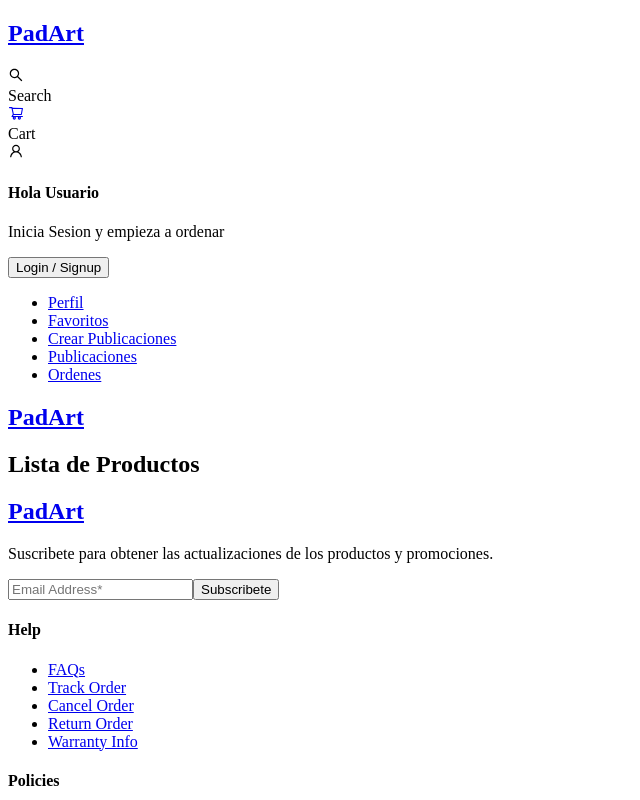
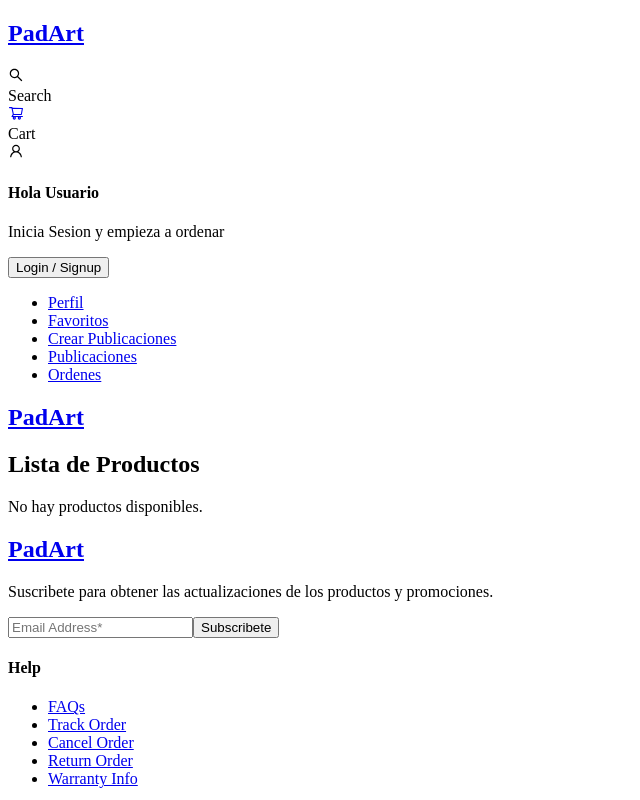
Before and after one commit to AlexandroOcon/PadArtFinal, a React (Create React App) app: page /productlist in a window 1280 px wide. Shown: the top 800 px of the page, without its empty margins (0-640 px from the left). Built offline with nearby package versions, Linux system fonts and the light colour scheme; the HTML template or start-up script is replaced by a standard one.

Commit message:
Intento2

```diff
--- a/src/components/product/ProductList.js
+++ b/src/components/product/ProductList.js
@@ -5,17 +5,22 @@ const ListaProductos = () => {
     const [products, setProducts] = useState([]);
 
     useEffect(() => {
-        // Fetch products from localStorage
+        // Verificar si estamos en un entorno de navegador antes de usar localStorage
+        if (typeof window !== "undefined") {
             const storedProducts = localStorage.getItem("products");
             if (storedProducts) {
                 setProducts(JSON.parse(storedProducts));
+            }
         }
     }, []);
 
     const handleDelete = (id) => {
         const updatedProducts = products.filter((product) => product.id !== id);
         setProducts(updatedProducts);
+        // Guardar los productos actualizados en localStorage
+        if (typeof window !== "undefined") {
             localStorage.setItem("products", JSON.stringify(updatedProducts));
+        }
     };
 
     return (
@@ -29,7 +34,10 @@ const ListaProductos = () => {
             <section id="all_products">
                 <h2>Lista de Productos</h2>
                 <div className="products_wrapper">
-                    {products.map((product) => (
+                    {products.length === 0 ? (
+                        <p>No hay productos disponibles.</p>
+                    ) : (
+                        products.map((product) => (
                             <div key={product.id} className="products_card">
                                 <div className="products_img">
                                     {product.images?.length > 0 && (
@@ -53,7 +61,8 @@ const ListaProductos = () => {
                                     </button>
                                 </div>
                             </div>
-                    ))}
+                        ))
+                    )}
                 </div>
             </section>
         </div>
```
Lines whose indentation alone changed are shown as unchanged.
